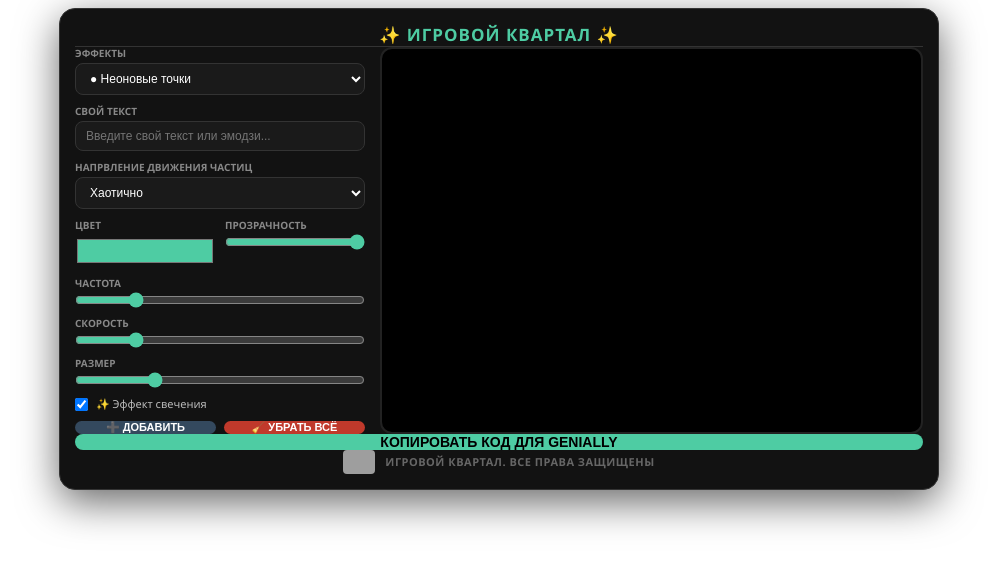
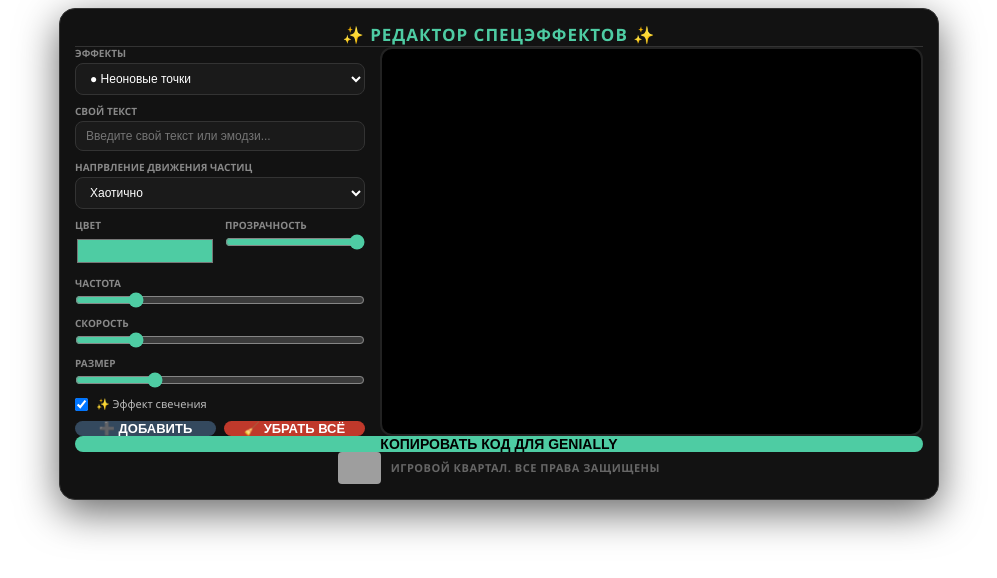
Before and after one commit to VeRa422/Effects, a plain HTML site: page index.html in a window 1280 px wide. Shown: the whole page, without its empty margins (141-1138 px from the left). Drawn offline with Linux system fonts and the light colour scheme; grey boxes are pictures that could not be loaded.

Commit message:
Update index.html

```diff
--- a/index.html
+++ b/index.html
@@ -32,24 +32,23 @@
     #FX_ROOT input[type="range"] { cursor: pointer; accent-color: #4ecca3; height: 14px; }
 
     .btn-group { display: grid; grid-template-columns: 1fr 1fr; gap: 8px; margin-top: 2px; }
-    .btn-add { background: #34495e; color: white; border: none; padding: 10px; border-radius: 8px; cursor: pointer; font-weight: bold; font-size: 11px; }
-    .btn-reset { background: #c0392b; color: white; border: none; padding: 10px; border-radius: 8px; cursor: pointer; font-weight: bold; font-size: 11px; }
+    .btn-add { background: #34495e; color: white; border: none; padding: 14px; border-radius: 8px; cursor: pointer; font-weight: bold; font-size: 13px; }
+    .btn-reset { background: #c0392b; color: white; border: none; padding: 14px; border-radius: 8px; cursor: pointer; font-weight: bold; font-size: 13px; }
 
     .btn-copy {
       background: #4ecca3; color: #000; border: none; padding: 14px; border-radius: 12px;
-      font-weight: bold; cursor: pointer; width: 100%; margin-top: 12px; font-size: 14px; flex-shrink: 0;
+      font-weight: bold; cursor: pointer; width: 100%; margin-top: 45px; font-size: 14px; flex-shrink: 0;
     }
 
     .check-row { display: flex; align-items: center; gap: 8px; font-size: 11px; cursor: pointer; padding: 2px 0; color: #bbb; }
     canvas { display: block; width: 100%; height: 100%; }
     #hidden-copy-field { position: absolute; left: -9999px; }
 
-    /* ДОБАВЛЕННЫЕ СТИЛИ ДЛЯ ЛОГОТИПА И ПОДПИСИ */
     .fx-footer { display: flex; align-items: center; justify-content: center; gap: 10px; margin-top: 15px; font-size: 11px; color: #666; font-weight: bold; letter-spacing: 0.5px; }
-    .fx-footer img { height: 24px; border-radius: 4px; }
+    .fx-footer img { height: 32px; border-radius: 4px; }
   </style>
 
-  <div class="fx-header"><h2>✨ ИГРОВОЙ КВАРТАЛ ✨</h2></div>
+  <div class="fx-header"><h2>✨ РЕДАКТОР СПЕЦЭФФЕКТОВ ✨</h2></div>
 
   <div class="editor-grid">
     <div class="controls-panel">
```
